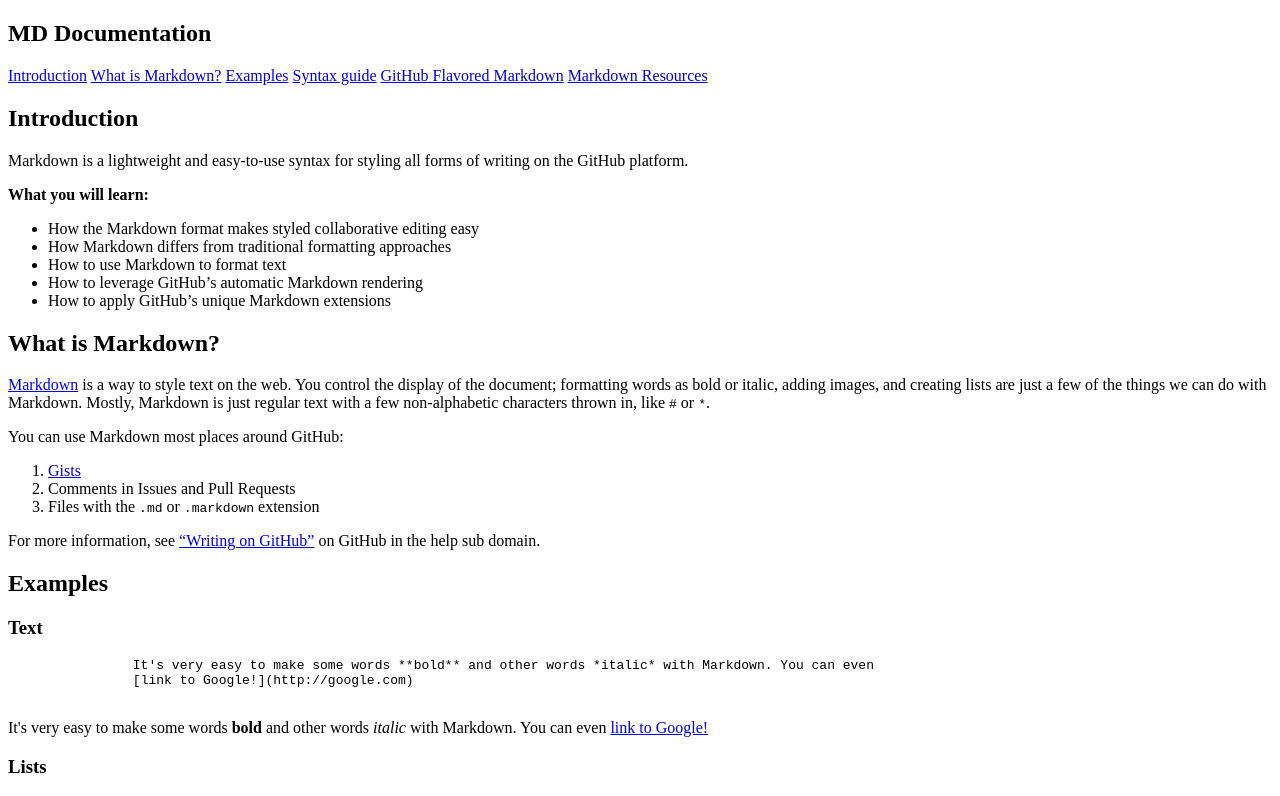
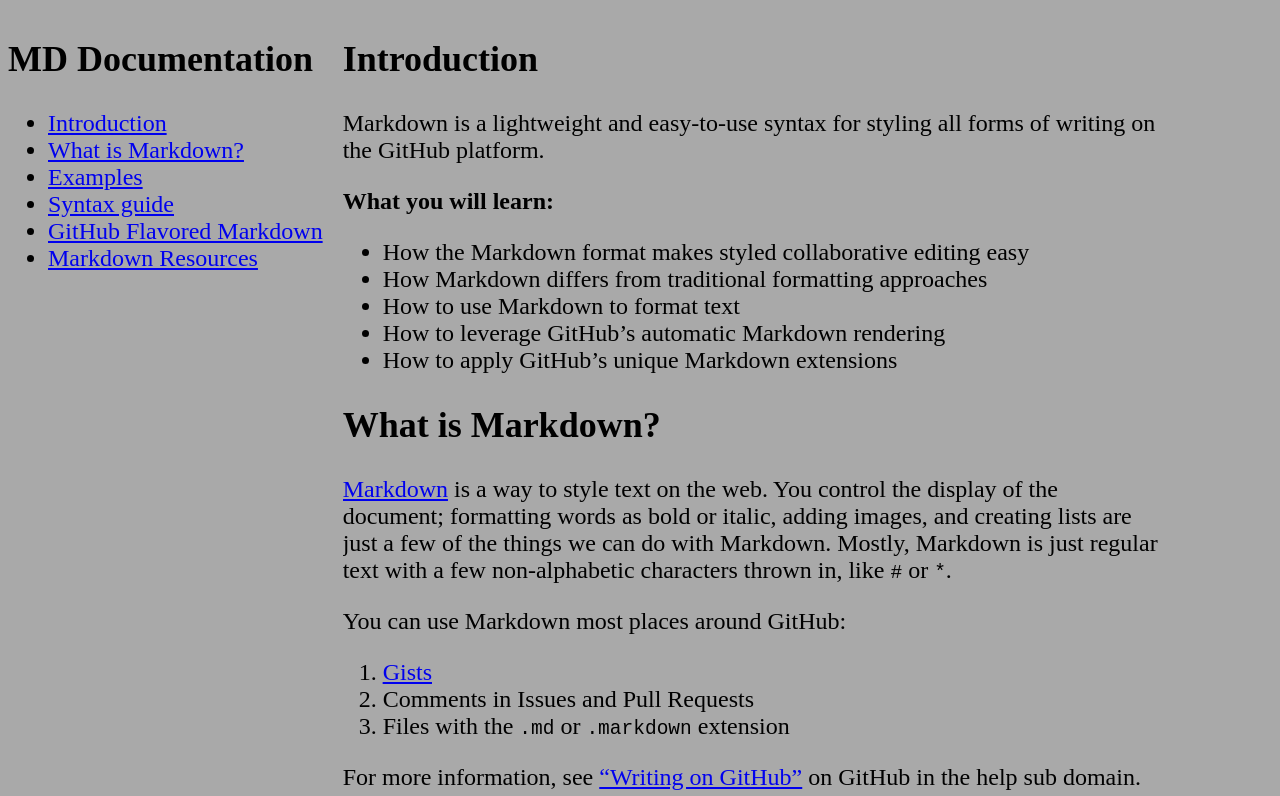
Before and after one commit to Vincent440/fcc-technical-documentation, a plain HTML site: page index.html in a window 1280 px wide. Shown: the top 796 px of the page. Drawn offline with Linux system fonts and the light colour scheme.

Commit message:
Passing minimum tests, moved styles to HTML because CSS MQ test failing

```diff
--- a/index.html
+++ b/index.html
@@ -2,30 +2,100 @@
 <html lang="en">
   <head>
     <meta charset="UTF-8" />
-    <meta name="viewport" content="width=device-width, initial-scale=1, shrink-to-fit=no" />
+    <meta
+      name="viewport"
+      content="width=device-width, initial-scale=1, shrink-to-fit=no"
+    />
     <title>Markdown Docs</title>
-    <!-- <link rel="stylesheet" href="./styles.css" /> -->
-    <!-- freeCodeCamp Test Suites -->
-    <script async src="https://cdn.freecodecamp.org/testable-projects-fcc/v1/bundle.js"></script>
   </head>
   <body>
     <!-- CONTENT RESOURCE -->
     <!-- https://guides.github.com/features/mastering-markdown/ -->
-    <main id="main-doc">
 
+    <style>
+      body {
+        background: darkgray;
+      }
+      .container {
+        min-height: 300px;
+
+        max-width: 90vw;
+        font-size: 1.5em;
+        display: grid;
+        grid-template-columns: 1fr;
+        grid-template-rows: 250px auto;
+        grid-gap: 20px;
+        grid-template-areas:
+          'navbar'
+          'content';
+      }
+      pre {
+        background-color: #f8f8f8;
+        border: 1px solid #ddd;
+        font-size: 13px;
+        line-height: 19px;
+        overflow: auto;
+        padding: 6px 10px;
+        border-radius: 3px;
+      }
+      #navbar {
+        grid-area: navbar;
+      }
+      #main-doc {
+        grid-area: content;
+      }
+
+      @media (min-width: 600px) {
+        body {
+          overflow: hidden;
+        }
+        .container {
+          height: 100vh;
+          width: 100vw;
+          grid-template-columns: auto 1fr;
+          grid-template-rows: 100px 1fr;
+          grid-template-areas:
+            'navbar content'
+            'navbar content';
+        }
+        #main-doc {
+          overflow-y: scroll;
+        }
+      }
+    </style>
+    <div class="container">
       <nav id="navbar">
         <header>
-              <h2>
+          <h1>
             MD Documentation
-              </h2>
+          </h1>
         </header>
-            <a href="#Introduction">Introduction</a>
-            <a href="#What_Is_Markdown?">What is Markdown?</a>
-            <a href="#Examples">Examples</a>
-            <a href="#Syntax_guide">Syntax guide</a>
-            <a href="#GitHub_Flavored_Markdown">GitHub Flavored Markdown</a>
-            <a href="#Markdown_Resources">Markdown Resources</a>
+        <ul>
+          <li>
+            <a class="nav-link" href="#Introduction">Introduction</a>
+          </li>
+          <li>
+            <a class="nav-link" href="#What_Is_Markdown?">What is Markdown?</a>
+          </li>
+          <li>
+            <a class="nav-link" href="#Examples">Examples</a>
+          </li>
+          <li>
+            <a class="nav-link" href="#Syntax_guide">Syntax guide</a>
+          </li>
+          <li>
+            <a class="nav-link" href="#GitHub_Flavored_Markdown"
+              >GitHub Flavored Markdown</a
+            >
+          </li>
+          <li>
+            <a class="nav-link" href="#Markdown_Resources"
+              >Markdown Resources</a
+            >
+          </li>
+        </ul>
       </nav>
+      <main id="main-doc">
         <section id="Introduction" class="main-section">
           <header>
             <h2>
@@ -34,7 +104,8 @@
           </header>
 
           <p>
-                Markdown is a lightweight and easy-to-use syntax for styling all forms of writing on the GitHub platform.
+            Markdown is a lightweight and easy-to-use syntax for styling all
+            forms of writing on the GitHub platform.
           </p>
           <strong>
             What you will learn:
@@ -68,19 +139,31 @@
           </header>
 
           <p>
-                <a href="http://daringfireball.net/projects/markdown/">Markdown</a> is a way to style text on the web. You control the display of the document; formatting words as bold or italic, adding images, and
-                creating lists are just a few of the things we can do with Markdown. Mostly, Markdown is just regular text with a few non-alphabetic characters thrown in, like
-                <code class="">#</code> or <code class="">*</code>.
+            <a href="http://daringfireball.net/projects/markdown/">Markdown</a>
+            is a way to style text on the web. You control the display of the
+            document; formatting words as bold or italic, adding images, and
+            creating lists are just a few of the things we can do with Markdown.
+            Mostly, Markdown is just regular text with a few non-alphabetic
+            characters thrown in, like <code class="">#</code> or
+            <code class="">*</code>.
           </p>
           <p>You can use Markdown most places around GitHub:</p>
 
           <ol>
             <li><a href="https://gist.github.com/">Gists</a></li>
             <li>Comments in Issues and Pull Requests</li>
-                <li>Files with the <code>.md</code> or <code>.markdown</code> extension</li>
+            <li>
+              Files with the <code>.md</code> or
+              <code>.markdown</code> extension
+            </li>
           </ol>
-              <p>For more information, see <a href="https://help.github.com/categories/writing-on-github/">“Writing on GitHub”</a> on GitHub in the help sub domain.</p>
-
+          <p>
+            For more information, see
+            <a href="https://help.github.com/categories/writing-on-github/"
+              >“Writing on GitHub”</a
+            >
+            on GitHub in the help sub domain.
+          </p>
         </section>
 
         <section id="Examples" class="main-section">
@@ -94,7 +177,9 @@
                   <span style="white-space:nowrap">[link to Google!](http://google.com)</span>
                 </pre>
             <p>
-                It's very easy to make some words <strong>bold</strong> and other words <i>italic</i> with Markdown. You can even <a href="https://www.google.com/">link to Google!</a>
+              It's very easy to make some words <strong>bold</strong> and other
+              words <i>italic</i> with Markdown. You can even
+              <a href="https://www.google.com/">link to Google!</a>
             </p>
           </section>
 
@@ -137,7 +222,8 @@
                       And if you have sub points, put two spaces before the dash or star:
                           Like this
                           And this
-              </pre>
+                </pre
+            >
 
             <div>
               <p>Sometimes you want numbered lists:</p>
@@ -159,7 +245,9 @@
 
               <ul>
                 <li>Dashes work just as well</li>
-                  <li>And if you have sub points, put two spaces before the dash or star:
+                <li>
+                  And if you have sub points, put two spaces before the dash or
+                  star:
                   <ul>
                     <li>Like this</li>
                     <li>And this</li>
@@ -167,22 +255,43 @@
                 </li>
               </ul>
             </div>
-
-
           </section>
-
         </section>
 
         <section id="Syntax_guide" class="main-section">
           <header>
             <h2>Syntax guide</h2>
           </header>
+          <div>
+            <h3>Headers</h3>
+            <pre class="highlight">
+              <code>
+                <span class="gh"># This is an &lt;h1&gt; tag</span>
+                <span class="gu">## This is an &lt;h2&gt; tag</span>
+                <span class="gu">###### This is an &lt;h6&gt; tag</span>
+              </code>
+            </pre>
+          </div>
         </section>
 
         <section id="GitHub_Flavored_Markdown" class="main-section">
           <header>
             <h2>GitHub Flavored Markdown</h2>
           </header>
+          <div>
+            <p>
+              GitHub.com uses its own version of the Markdown syntax that
+              provides an additional set of useful features, many of which make
+              it easier to work with content on GitHub.com.
+            </p>
+            <p>
+              Note that some features of GitHub Flavored Markdown are only
+              available in the descriptions and comments of Issues and Pull
+              Requests. These include @mentions as well as references to SHA-1
+              hashes, Issues, and Pull Requests. Task Lists are also available
+              in Gist comments and in Gist Markdown files.
+            </p>
+          </div>
         </section>
 
         <section id="Markdown_Resources" class="main-section">
@@ -191,5 +300,9 @@
           </header>
         </section>
       </main>
+    </div>
+
+    <!-- freeCodeCamp Test Suites -->
+    <script src="https://cdn.freecodecamp.org/testable-projects-fcc/v1/bundle.js"></script>
   </body>
 </html>
```
Also changed, not shown: styles.css (added). Lines whose indentation alone changed are shown as unchanged.
